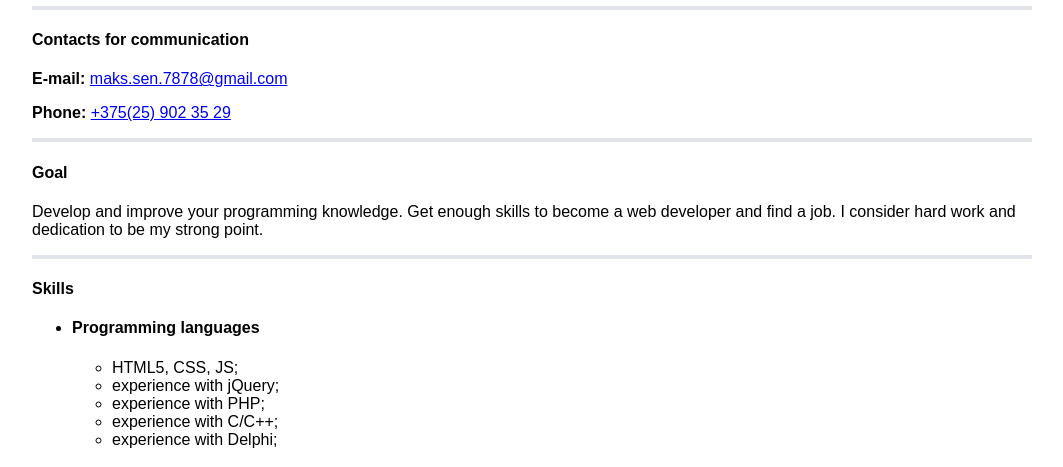
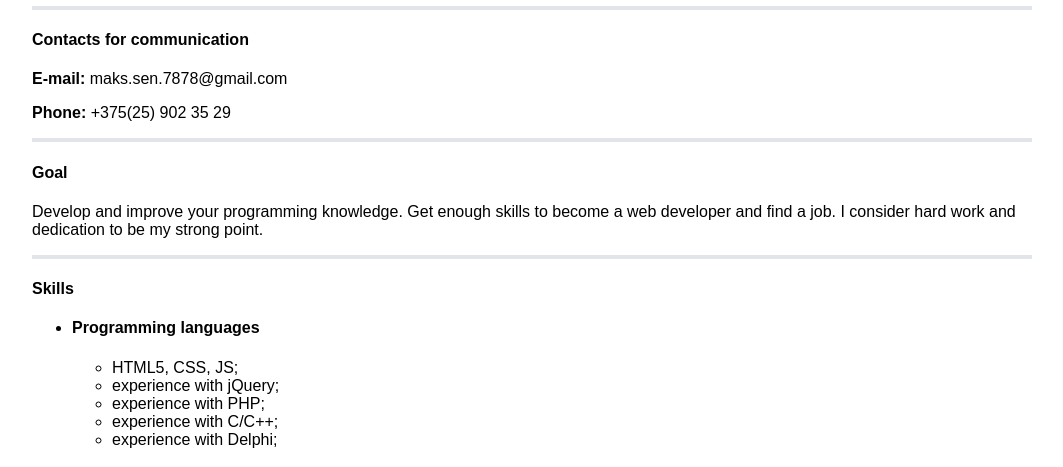
Before and after one commit to makssen/rsschool-cv, a plain HTML site: page index.html in a window 1280 px wide. Shown: the part 292-759 px from the top of the page, without its empty margins (108-1171 px from the left). Drawn offline with Linux system fonts and the light colour scheme.

Commit message:
refactor: delete space

```diff
--- a/index.html
+++ b/index.html
@@ -44,8 +44,8 @@
 
         <hr>
         <h4>Contacts for communication</h4>
-        <p><b>E-mail:</b> <a href="mailto:maks.sen.7878@gmail.com">maks.sen.7878@gmail.com</a></p>
-        <p><b>Phone:</b> <a href="tel:+375(25) 902 35 29">+375(25) 902 35 29</a></p>
+        <p><b>E-mail:</b> maks.sen.7878@gmail.com</p>
+        <p><b>Phone:</b> +375(25) 902 35 29</p>
 
         <hr>
         <h4>Goal</h4>
```
